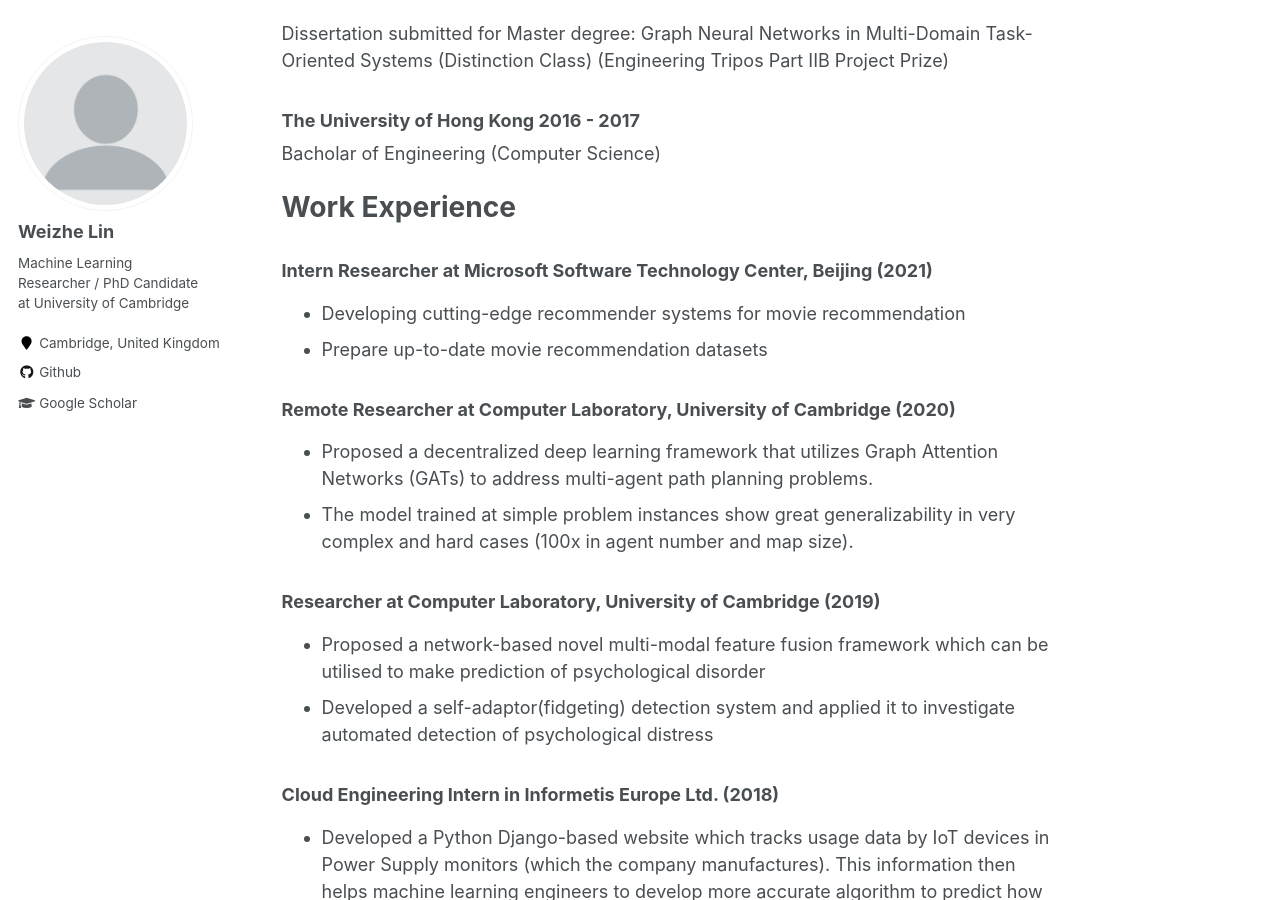
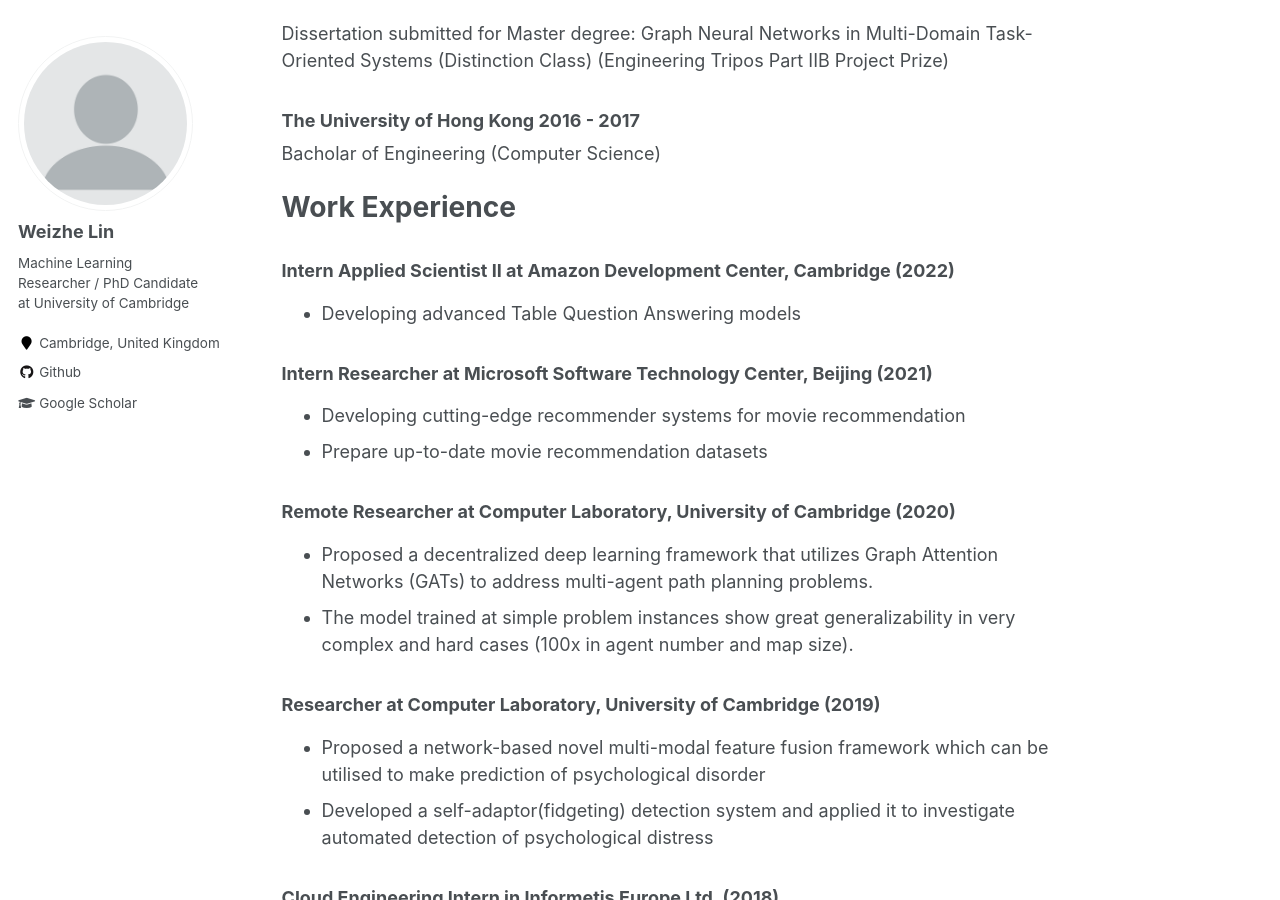
Before and after one commit to LinWeizheDragon/LinWeizheDragon.github.io, a Jekyll site: the page built from index.md, in a window 1280 px wide and 900 px high, scrolled down 818 px. Built offline with Jekyll 4.4.1, drawn with Linux system fonts in a browser that asks for light colours; our own code applies the rules of GitHub Pages for plain Markdown files.

Commit message:
Update index.md

```diff
--- a/index.md
+++ b/index.md
@@ -23,6 +23,9 @@ Graph Neural Networks in Multi-Domain Task-Oriented Systems (Distinction Class)
 Bacholar of Engineering (Computer Science)
 
 # Work Experience
+### Intern Applied Scientist II at Amazon Development Center, Cambridge (2022)
+* Developing advanced Table Question Answering models
+
 ### Intern Researcher at Microsoft Software Technology Center, Beijing (2021)
 * Developing cutting-edge recommender systems for movie recommendation
 * Prepare up-to-date movie recommendation datasets
```
